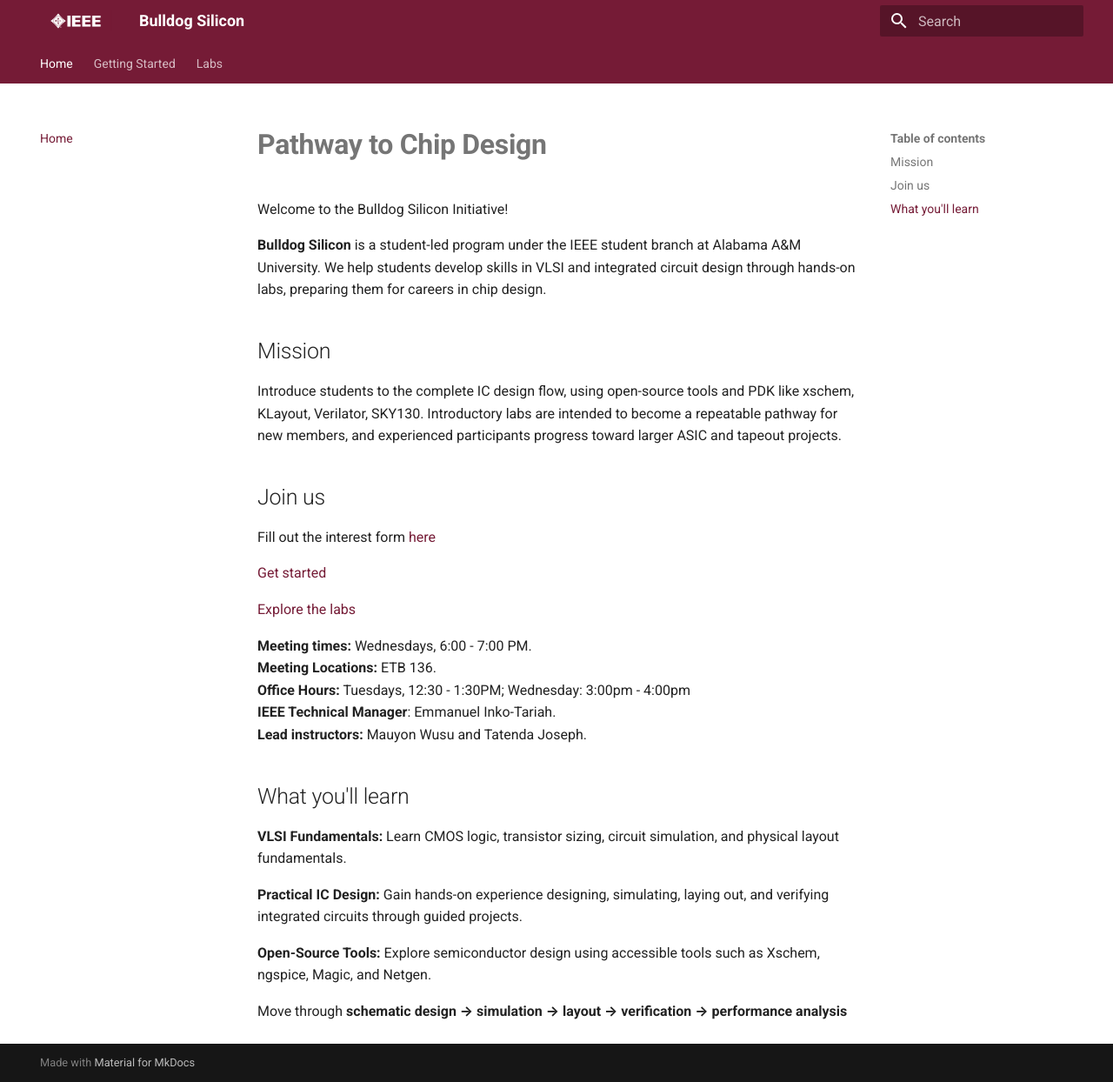
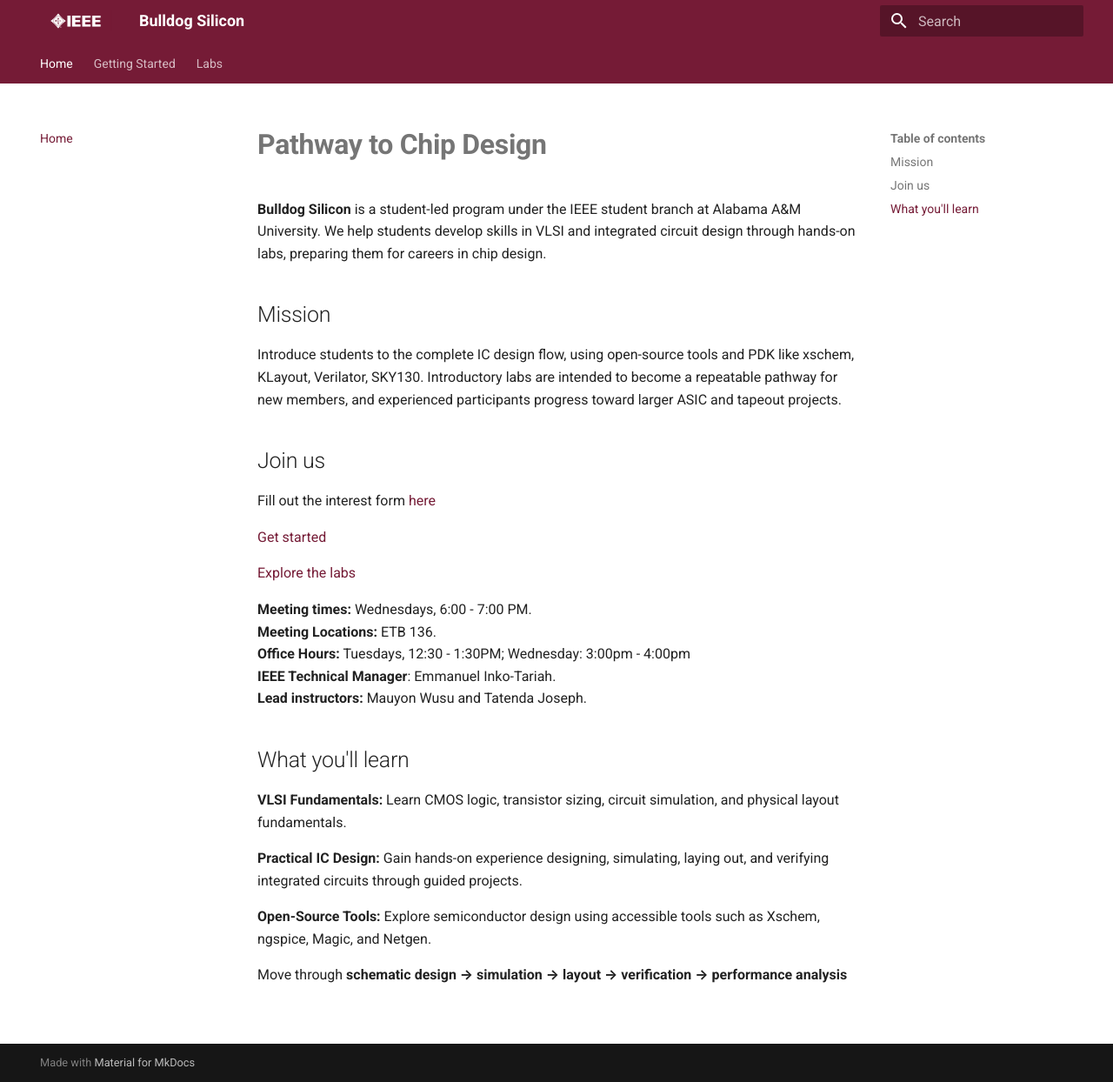
Before and after one commit to bulldog-silicon/bulldog-silicon.github.io, an MkDocs documentation site: the page built from docs/index.md, in a window 1280 px wide and 1244 px high. Shown: the whole window at 87% size. Built offline with MkDocs 1.6.1 and Material for MkDocs 9.7.7, drawn with Linux system fonts in a browser that asks for light colours.

Commit message:
Update Bulldog Silicon homepage

```diff
--- a/docs/index.md
+++ b/docs/index.md
@@ -1,6 +1,4 @@
 # Pathway to Chip Design
-
-Welcome to the Bulldog Silicon Initiative!
 
 **Bulldog Silicon** is a student-led program under the IEEE student branch at Alabama A&M University. We help students develop skills in VLSI and integrated circuit design through hands-on labs, preparing them for careers in chip design.
 
```
